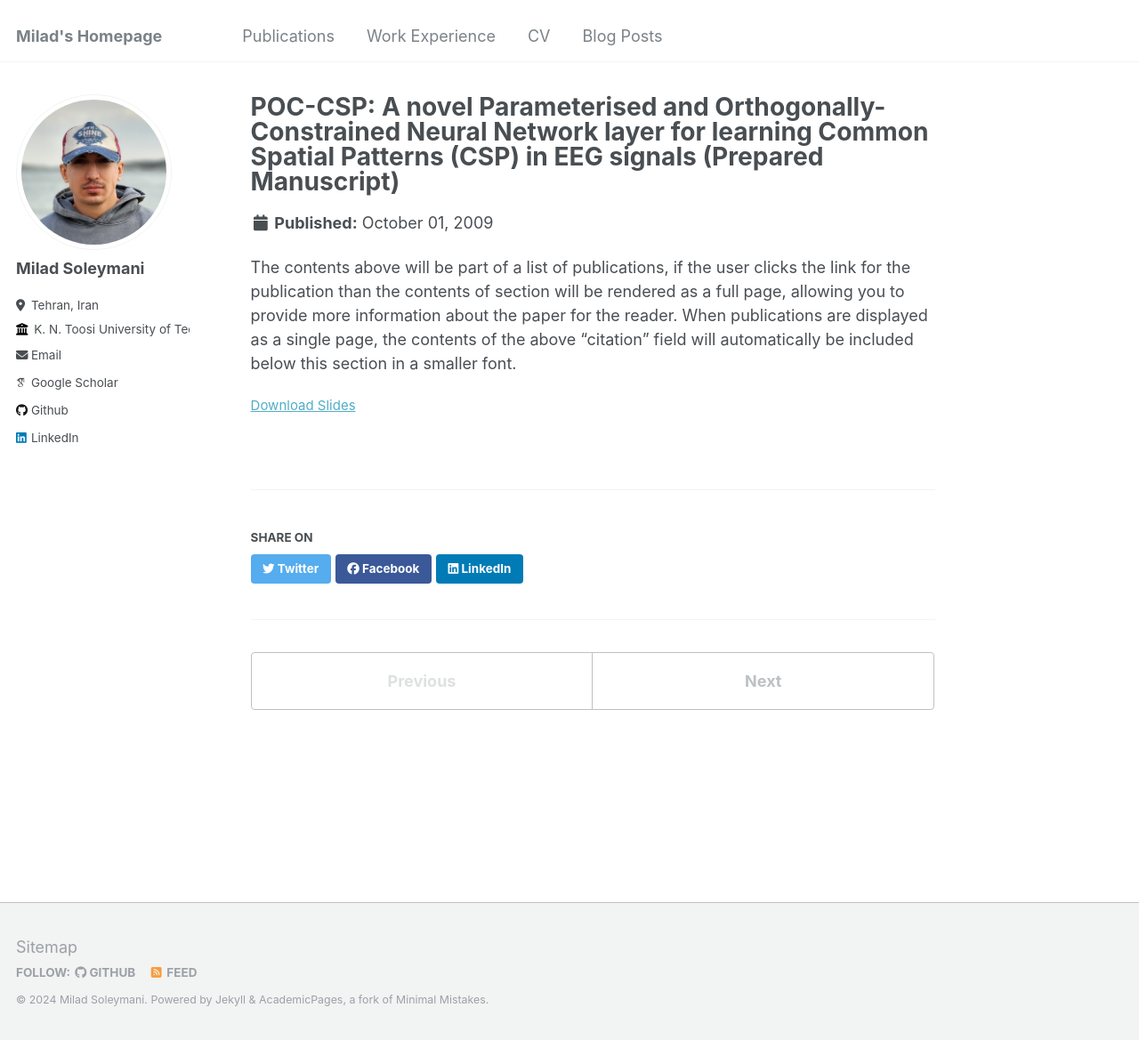
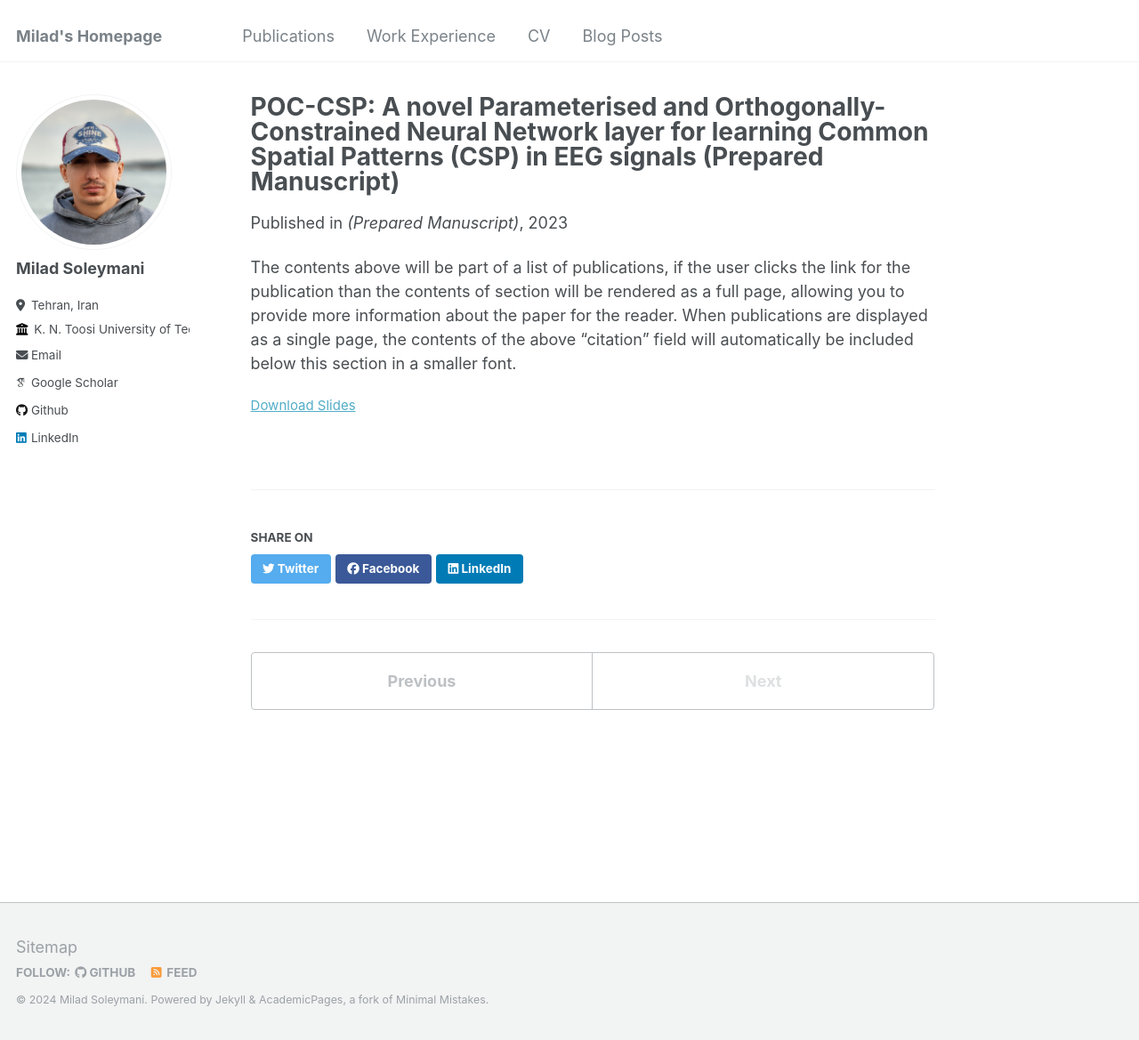
Before and after one commit to MiladSoleymani/Milad-Soleymani, a Jekyll site: the page built from _publications/2009-10-01-paper-title-number-1.md, in a window 1280 px wide and 1169 px high. Shown: the whole window at 89% size. Built offline with Jekyll 4.4.1, drawn with Linux system fonts in a browser that asks for light colours; some web fonts are replaced.

Commit message:
Update 2009-10-01-paper-title-number-1.md

```diff
--- a/_publications/2009-10-01-paper-title-number-1.md
+++ b/_publications/2009-10-01-paper-title-number-1.md
@@ -3,6 +3,8 @@ title: "POC-CSP: A novel Parameterised and Orthogonally-Constrained Neural Netwo
 collection: publications
 permalink: /publication/2009-10-01-paper-title-number-1
 excerpt: 'Abstract. Common Spatial Patterns (CSP) has been established as a power feature extraction method in EEG signal processing with machine learning. However, it has shortcomings like sensitivity to noise and rigidity in the value of the weights. In this paper, we introduce a novel neural network architecture layer (POC-CSP) that transforms CSP into a trainable machine learning model that can learn from training data, regularised, and be used in an end-to-end classification network. Evaluating POC-CSP, we show it outperforms conventional CSP in BCI motor imagery task and has the ability to generalise well to unseen data if uses as a pre-trained neural network. POC-CSP can be prepended to any neural network classifier and trained end-to-end to improve EEG signal decoding.'
+date: September-2023
+venue: '(Prepared Manuscript)'
 slidesurl: 'http://academicpages.github.io/files/POC-CSP.pdf'
 paperurl: 'http://academicpages.github.io/files/POC-CSP.pdf'
 ---
```
